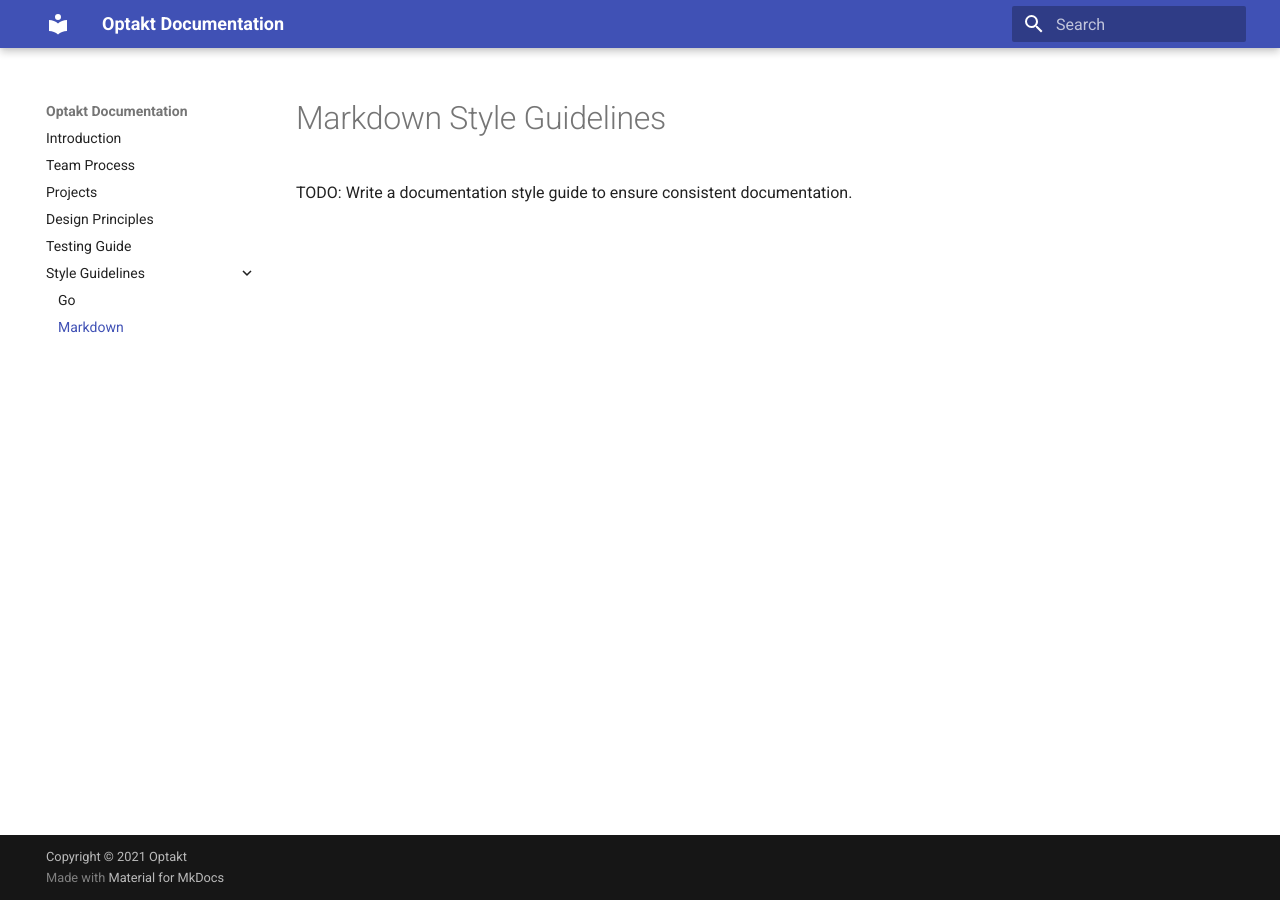
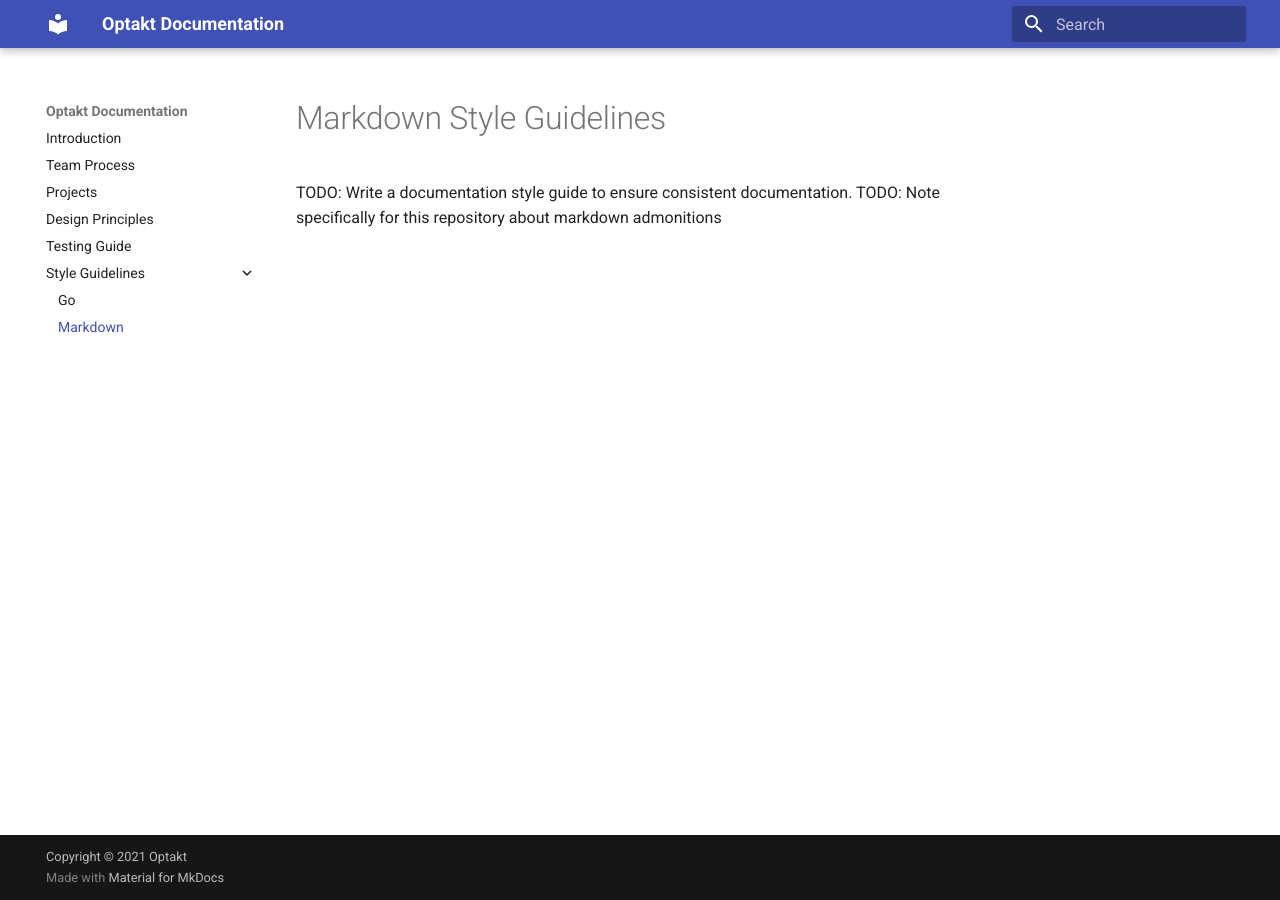
Before and after one commit to optakt/optakt.github.io, an MkDocs documentation site: the page built from content/style/markdown.md, in a window 1280 px wide. Built offline with MkDocs 1.6.1 and Material for MkDocs 9.7.7, drawn with Linux system fonts in a browser that asks for light colours.

Commit message:
Docs Style Guide: Add TODO about admonitions

```diff
--- a/content/style/markdown.md
+++ b/content/style/markdown.md
@@ -1,3 +1,4 @@
 # Markdown Style Guidelines
 
 TODO: Write a documentation style guide to ensure consistent documentation.
+TODO: Note specifically for this repository about markdown admonitions
```
